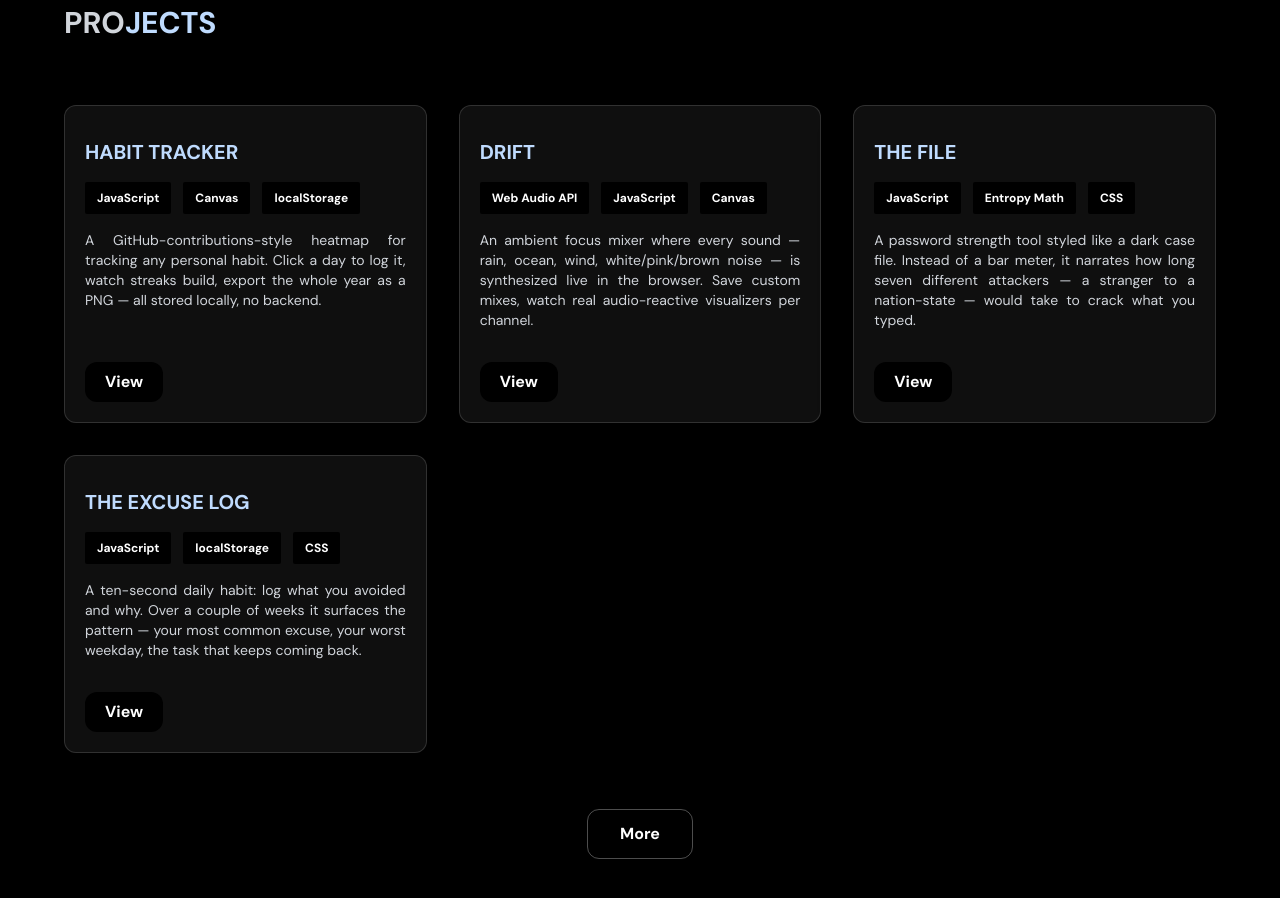
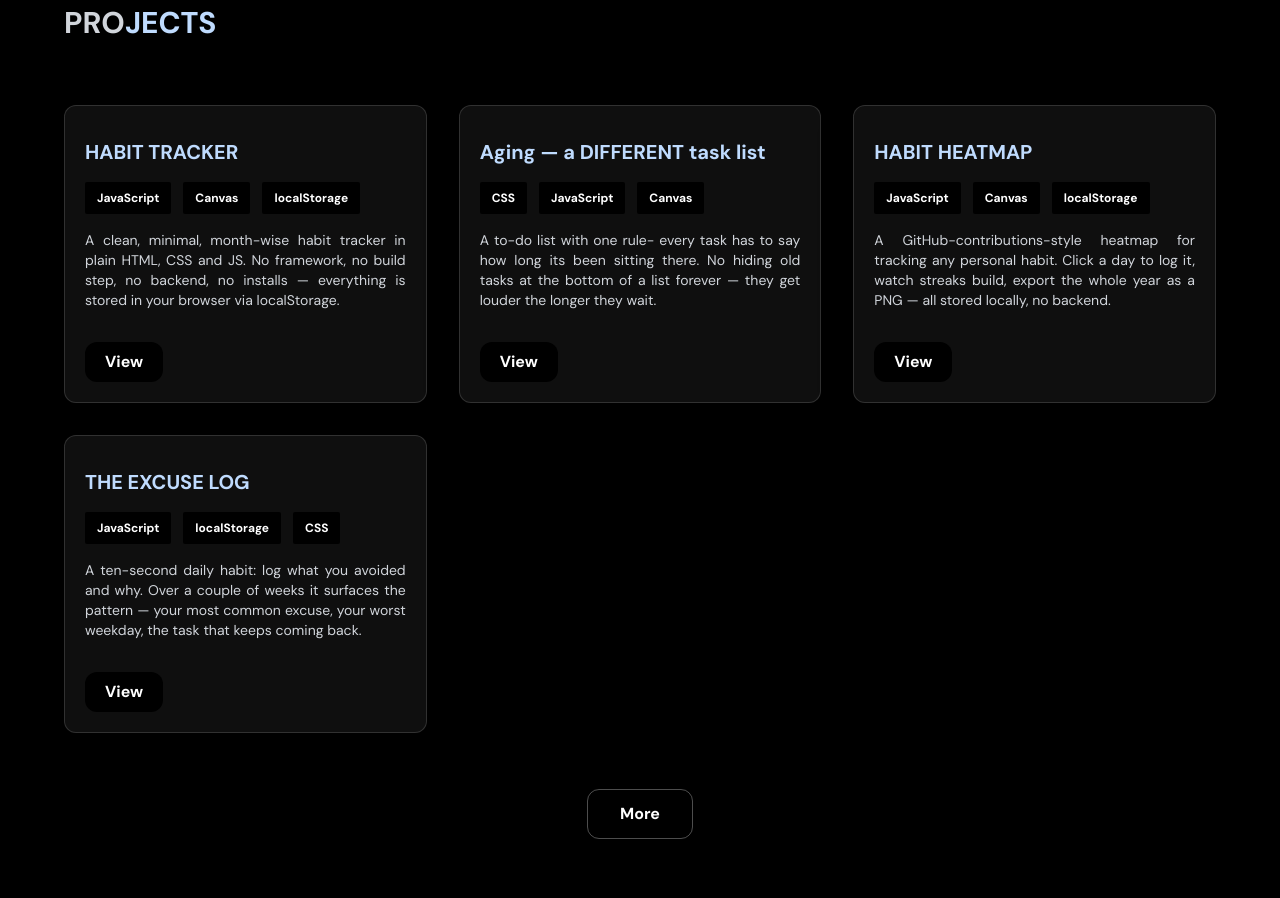
Before and after one commit to arijithalder01/Portfolio, a plain HTML site: page index.html in a window 1280 px wide. Shown: the part 2207-3105 px from the top of the page. Drawn offline with nearby package versions, Linux system fonts and the light colour scheme.

Commit message:
Update index.html

```diff
--- a/index.html
+++ b/index.html
@@ -385,20 +385,20 @@
     {
       title: 'HABIT TRACKER',
       tags: ['JavaScript', 'Canvas', 'localStorage'],
+      description: 'A clean, minimal, month-wise habit tracker in plain HTML, CSS and JS. No framework, no build step, no backend, no installs — everything is stored in your browser via localStorage.',
+      url: 'https://github.com/arijithalder01/habit-tracker',
+    },
+    {
+      title: 'Aging — a DIFFERENT task list',
+      tags: ['CSS', 'JavaScript', 'Canvas'],
+      description: 'A to-do list with one rule- every task has to say how long its been sitting there. No hiding old tasks at the bottom of a list forever — they get louder the longer they wait.',
+      url: 'https://github.com/arijithalder01/Aging-a-task-list-that-shows-its-age',
+    },
+    {
+      title: 'HABIT HEATMAP',
+      tags: ['JavaScript', 'Canvas', 'localStorage'],
       description: 'A GitHub-contributions-style heatmap for tracking any personal habit. Click a day to log it, watch streaks build, export the whole year as a PNG — all stored locally, no backend.',
       url: 'https://github.com/arijithalder01/Habit-Heatmap',
-    },
-    {
-      title: 'DRIFT',
-      tags: ['Web Audio API', 'JavaScript', 'Canvas'],
-      description: 'An ambient focus mixer where every sound — rain, ocean, wind, white/pink/brown noise — is synthesized live in the browser. Save custom mixes, watch real audio-reactive visualizers per channel.',
-      url: 'https://github.com/arijithalder01/Drift-Ambient-Focus-Mixer',
-    },
-    {
-      title: 'THE FILE',
-      tags: ['JavaScript', 'Entropy Math', 'CSS'],
-      description: 'A password strength tool styled like a dark case file. Instead of a bar meter, it narrates how long seven different attackers — a stranger to a nation-state — would take to crack what you typed.',
-      url: 'https://github.com/arijithalder01/The-File-a-password-interrogation-report',
     },
     {
       title: 'THE EXCUSE LOG',
```
